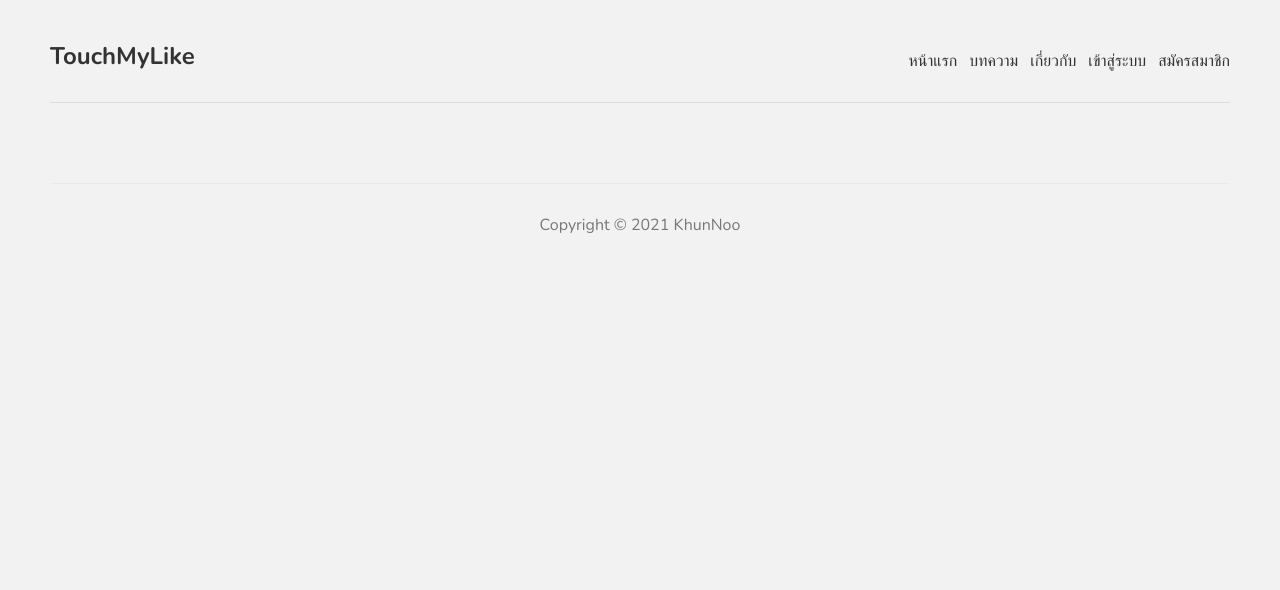
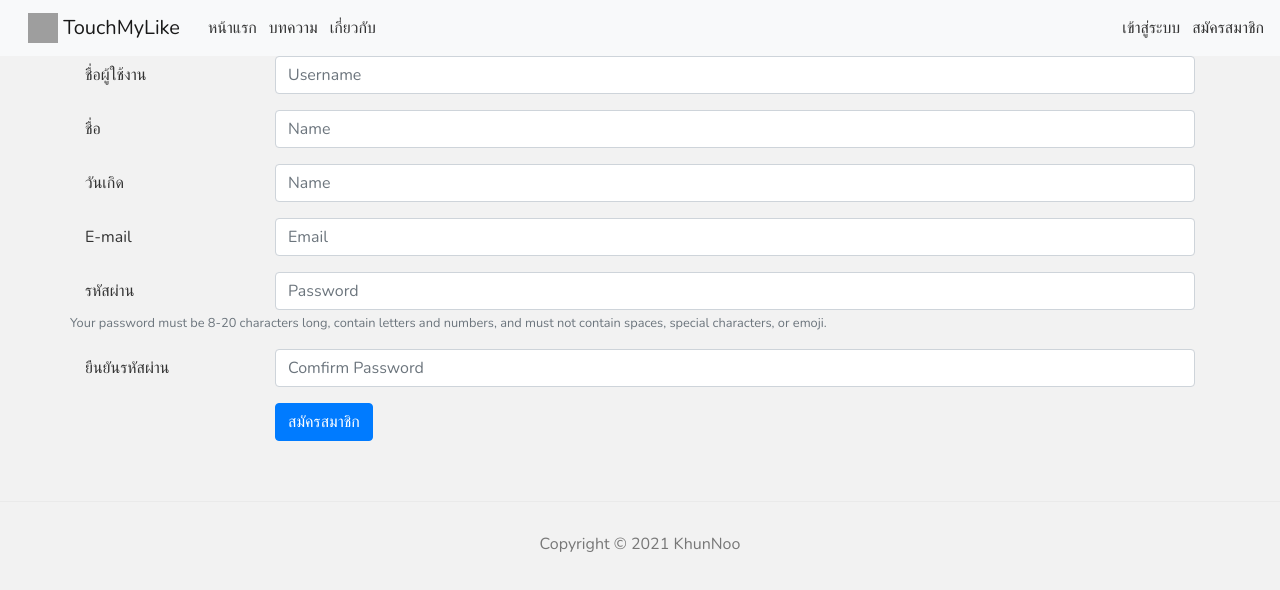
Before and after one commit to KhunNooDev/TML-webapp, a Next.js app: page /Register in a window 1280 px wide. Shown: the top 590 px of the page. Built offline with nearby package versions, Linux system fonts and the light colour scheme; grey boxes are pictures that could not be loaded.

Commit message:
add bootstrap

```diff
--- a/package.json
+++ b/package.json
@@ -8,8 +8,10 @@
     "start": "next start"
   },
   "dependencies": {
+    "bootstrap": "^4.6.0",
     "next": "10.2.0",
     "react": "17.0.2",
+    "react-bootstrap": "^1.6.0",
     "react-dom": "17.0.2"
   }
 }
--- a/pages/Register.js
+++ b/pages/Register.js
@@ -1,4 +1,6 @@
 import Head from "next/head";
+import { Form, Button, Col, Row } from 'react-bootstrap';
+import { useState } from 'react';
 
 const Register = () => {
     return (
@@ -9,7 +11,54 @@ const Register = () => {
                 <link rel="icon" href="/image/touchmylike_logo.ico" />
             </Head>
             <div>
+                <Form>
+                    <Form.Group as={Row} controlId="formUsername">
+                        <Form.Label column sm={2}>ชื่อผู้ใช้งาน</Form.Label>
+                        <Col sm={10}>
+                            <Form.Control type="text" placeholder="Username" />
+                        </Col>
+                    </Form.Group>
+                    <Form.Group as={Row} controlId="formName">
+                        <Form.Label column sm={2}>ชื่อ</Form.Label>
+                        <Col sm={10}>
+                            <Form.Control type="text" placeholder="Name" />
+                        </Col>
+                    </Form.Group>
+                    <Form.Group as={Row} controlId="formName">
+                        <Form.Label column sm={2}>วันเกิด</Form.Label>
+                        <Col sm={10}>
+                            <Form.Control type="text" placeholder="Name" />
+                        </Col>
+                    </Form.Group>
+                    <Form.Group as={Row} controlId="formEmail">
+                        <Form.Label column sm={2}>E-mail</Form.Label>
+                        <Col sm={10}>
+                            <Form.Control type="email" placeholder="Email" />
+                        </Col>
+                    </Form.Group>
+                    <Form.Group as={Row} controlId="formPassword">
+                        <Form.Label column sm={2}>รหัสผ่าน</Form.Label>
+                        <Col sm={10}>
+                            <Form.Control type="password" placeholder="Password" />
+                        </Col>
+                        <Form.Text id="passwordHelpBlock" muted>
+                            Your password must be 8-20 characters long, contain letters and numbers, and
+                            must not contain spaces, special characters, or emoji.
+  </Form.Text>
+                    </Form.Group>
+                    <Form.Group as={Row} controlId="formCPassword">
+                        <Form.Label column sm={2}>ยืนยันรหัสผ่าน</Form.Label>
+                        <Col sm={10}>
+                            <Form.Control type="password" placeholder="Comfirm Password" />
+                        </Col>
+                    </Form.Group>
 
+                    <Form.Group as={Row}>
+                        <Col sm={{ span: 10, offset: 2 }}>
+                            <Button type="submit">สมัครสมาชิก</Button>
+                        </Col>
+                    </Form.Group>
+                </Form>
             </div>
         </>
     );
--- a/pages/_app.js
+++ b/pages/_app.js
@@ -1,11 +1,30 @@
 import '../styles/globals.css'
 import Layout from './components/Layout'
+import { Container } from 'react-bootstrap';
 
 function MyApp({ Component, pageProps }) {
   return (
     <Layout>
-      <Component {...pageProps} />
+      <Container>
+        <Component {...pageProps} />
+        <link
+          rel="stylesheet"
+          href="https://cdn.jsdelivr.net/npm/bootstrap@4.6.0/dist/css/bootstrap.min.css"
+          integrity="sha384-B0vP5xmATw1+K9KRQjQERJvTumQW0nPEzvF6L/Z6nronJ3oUOFUFpCjEUQouq2+l"
+          crossOrigin="anonymous"
+        />
+        <script
+          src="https://unpkg.com/react/umd/react.production.min.js" crossOrigin="anonymous">
+        </script>
+        <script
+          src="https://unpkg.com/react-dom/umd/react-dom.production.min.js" crossOrigin="anonymous">
+        </script>
+        <script
+          src="https://unpkg.com/react-bootstrap@next/dist/react-bootstrap.min.js" crossOrigin="anonymous">
+        </script>
+      </Container>
     </Layout>
+
   )
 
 }
--- a/pages/components/header/Header.js
+++ b/pages/components/header/Header.js
@@ -1,17 +1,41 @@
 import Link from "next/link"
+import { Nav, Navbar } from 'react-bootstrap';
 
 const Header = () => {
     return (
-        <nav>
-            <div className="logo">
-                <h1>TouchMyLike</h1>
-            </div>
-            <Link href='/'><a>หน้าแรก</a></Link>
-            <Link href='/Blog'><a>บทความ</a></Link>
-            <Link href='/About'><a>เกี่ยวกับ</a></Link>
-            <Link href='/Login'><a>เข้าสู่ระบบ</a></Link>
-            <Link href='/Register'><a>สมัครสมาชิก</a></Link>
-        </nav>
+        // <nav>
+        //     <div className="logo">
+        //         <h1>TouchMyLike</h1>
+        //     </div>
+
+        // </nav>
+        <Navbar collapseOnSelect expand="lg" bg="light" variant="light">
+            <Link href='/'><a>
+                <Navbar.Brand>
+                    <img
+                        alt=""
+                        src='../../image/touchmylike_logo.ico'
+                        width="30"
+                        height="30"
+                        className="d-inline-block align-top"
+                    />{' '}
+                TouchMyLike
+            </Navbar.Brand>
+            </a></Link>
+            <Navbar.Toggle aria-controls="responsive-navbar-nav" />
+            <Navbar.Collapse id="responsive-navbar-nav">
+                <Nav className="mr-auto">
+                    <Link href='/'><a>หน้าแรก</a></Link>
+                    <Link href='/Blog'><a>บทความ</a></Link>
+                    <Link href='/About'><a>เกี่ยวกับ</a></Link>
+                </Nav>
+                <Nav>
+                    <Link href='/Login'><a>เข้าสู่ระบบ</a></Link>
+                    <Link href='/Register'><a>สมัครสมาชิก</a></Link>
+                </Nav>
+            </Navbar.Collapse>
+        </Navbar >
+
     );
 }
 
--- a/styles/globals.css
+++ b/styles/globals.css
@@ -1,32 +1,22 @@
 @import url("https://fonts.googleapis.com/css2?family=Nunito:wght@300;400;600;700&display=swap");
 
 body {
-  background: #f2f2f2;
-  color: #333;
-  font-family: "Nunito";
-  margin-left: 50px;
-  margin-right: 50px;
+  background: #f2f2f2 !important;
+  color: #333 !important;
+  font-family: "Nunito" !important;
+  /* margin-left: 50px !important;
+  margin-right: 50px !important; */
 }
-a {
-  color: #333;
-  text-decoration: none;
+nav a {
+  color: #333 !important;
+  text-decoration: none !important;
+  margin-left: 12px;
 }
 .content {
   max-width: 960px;
   margin: 0 auto;
 }
-nav {
-  margin: 10px auto 80px;
-  padding: 10px 0;
-  display: flex;
-  justify-content: flex-end;
-  align-items: flex-end;
-  border-bottom: 1px solid #ddd;
-}
-nav a {
-  margin-left: 12px;
-  margin-bottom: 20px;
-}
+
 nav .logo {
   margin-right: auto;
 }
```
Also changed, not shown: 1 other file (tests, documents, lock files or other folders).
